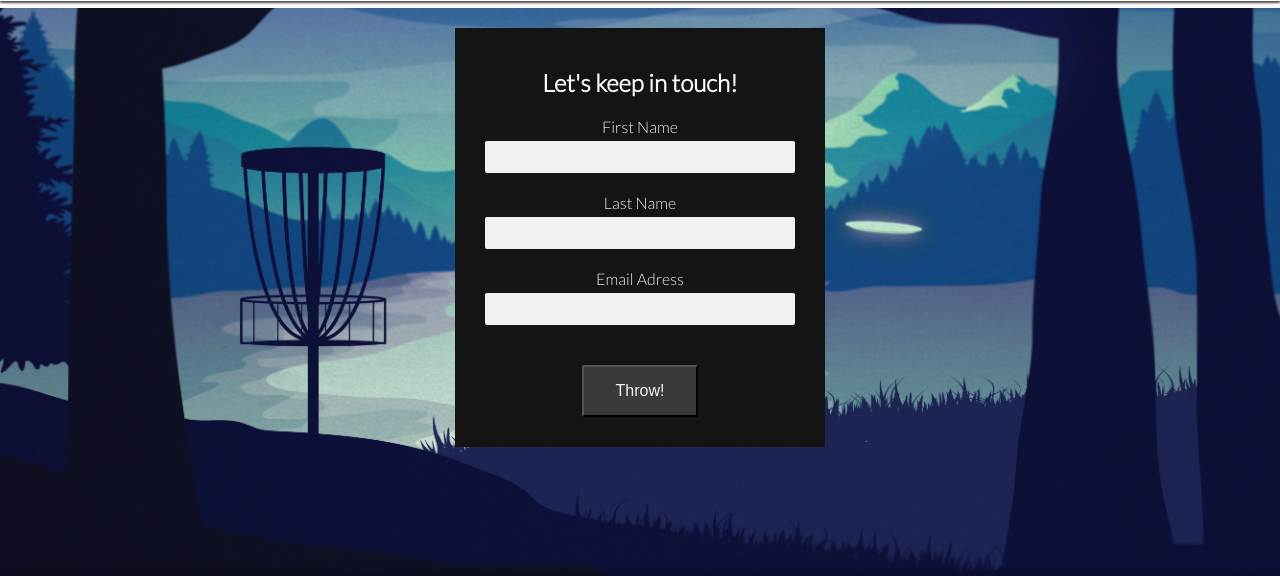
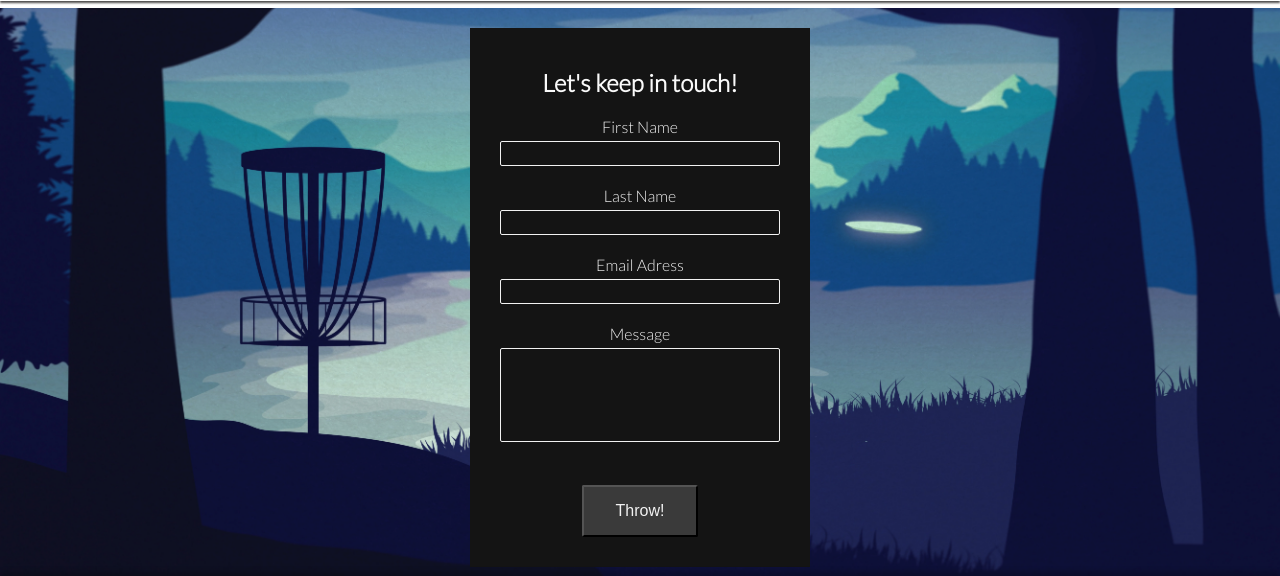
Before and after one commit to Storkfrasse/Discgolf, a plain HTML site: page contact.html in a window 1280 px wide. Shown: the part 92-668 px from the top of the page. Drawn offline with nearby package versions, Linux system fonts and the light colour scheme.

Commit message:
changed form so it have a message field and it get's back to the same site when submit

```diff
--- a/assets/css/style.css
+++ b/assets/css/style.css
@@ -274,7 +274,7 @@ section h2, section p {
 
 
 }
-
+/*contact form*/
 #signup {
     background-image: url(../images/disc\ cartoon.webp) ;
     background-size: cover;
@@ -307,11 +307,11 @@ section h2, section p {
 
 .text-input {
     background: transparent;
-    color: #050505;
+    color: #ffffff;
     width: 100%;
     height: 25px;
     margin: 5px 0 20px 0;
-    border: 1pc solid #f2f2f2;
+    border: 1px solid #f2f2f2;
     border-radius: 2px;
     padding: 0 5px;
 }
@@ -324,6 +324,13 @@ section h2, section p {
     background-color: #3a3a3a;
     color: #f2f2f2;
 }
+
+.no-resize {
+    resize: none;
+
+}
+
+
 
 footer {
     background-color: #f2f2f2;
--- a/contact.html
+++ b/contact.html
@@ -38,7 +38,7 @@
 
     <section id="signup">
         <div id="form-container">
-        <form id="signup-form" method="post" action="">
+        <form id="signup-form" method="post" action="contact.html">
             <h2>Let's keep in touch!</h2>
             <label for="first_name">First Name</label>
             <input type="text" name="first_name" id="first_name" class="text-input" required>
@@ -48,6 +48,9 @@
             <br>
             <label for="email_address">Email Adress</label>
             <input type="email" name="email_address" id="email_address" class="text-input" required>
+            <br>
+            <label for="message">Message</label>
+            <textarea name="message" id="mesagge" class="text-input no-resize" rows="4" cols="10" style="height: 94px;"></textarea>
             <br>
             <button type="submit" class="sign-button">Throw!</button>
         </form>
```
